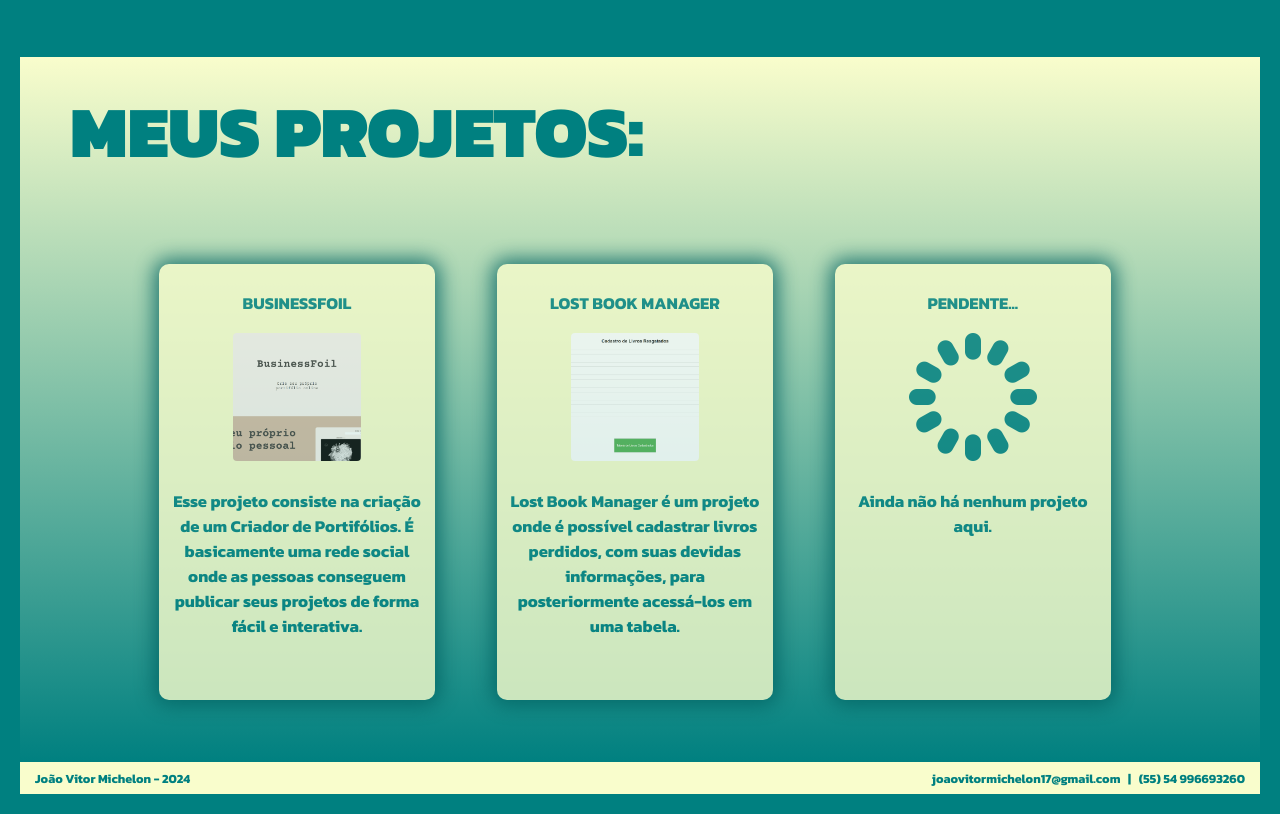
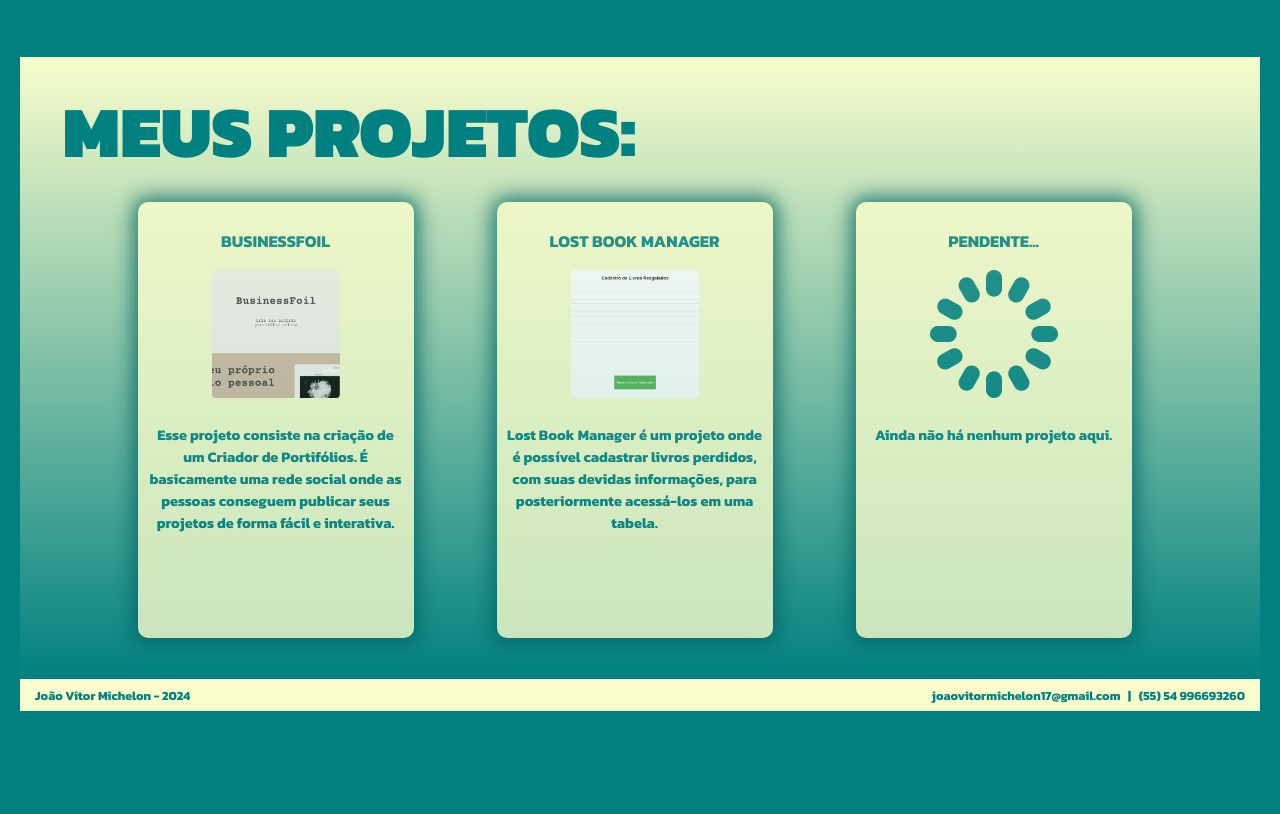
Before and after one commit to Jinso16/Portifolio, a plain HTML site: page index.html in a window 1280 px wide. Shown: the part 1053-1867 px from the top of the page. After the commit the page ends 1784 px from the top, so only its background shows below. Drawn offline with Linux system fonts and the light colour scheme.

Commit message:
6° commit

```diff
--- a/css/style_index.css
+++ b/css/style_index.css
@@ -184,7 +184,7 @@ body {
 
     padding: 20px 40px 20px 40px;
     margin-top: 60px;
-    height: calc(32vw + 32vh);
+    height: calc(28vw + 28vh);
     background-image: linear-gradient(180deg, #f9fdcc, #008080);
 
     align-items: center;
@@ -194,7 +194,7 @@ body {
     position: absolute;
     left: 0;
     margin: 0;
-    margin-left: 70px;
+    margin-left: calc(3vh + 3vw);
     color: #008080;
 
 
@@ -209,10 +209,10 @@ body {
     display: grid;
     grid-template-columns: 33% 33% 33%;
 
-    width: 80vw;
+    width: 85vw;
     height: 70vh;
 
-    margin-top: calc(7vh + 7vw);
+    margin-top: calc(5vh + 5vw);
 
     transition: 0.3s ease;
 
@@ -260,7 +260,7 @@ body {
 .desc_item {
     color: #008080;
 
-    font-size: calc(0.8vh + 0.8vw);
+    font-size: calc(0.7vh + 0.7vw);
 }
 
 .low_infos {
```
